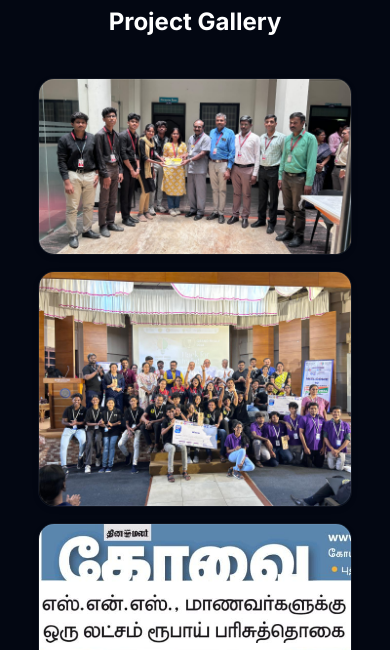
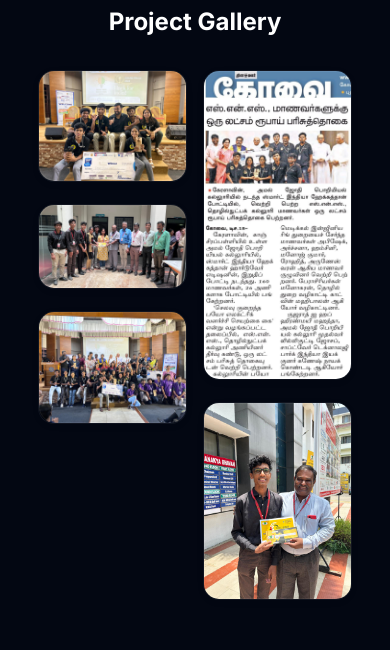
Before and after one commit to saruneswar/aruneswar-portfolio, a Next.js app: page /projects/ai-prosthetic-arm in a window 390 px wide. Shown: the part 3241-3891 px from the top of the page. Built offline with nearby package versions, Linux system fonts and the light colour scheme.

Commit message:
feat: portfolio v1.0.3 final polish and updated resume

```diff
--- a/src/components/sections/CurrentlySeeking.tsx
+++ b/src/components/sections/CurrentlySeeking.tsx
@@ -9,7 +9,7 @@ import { Badge } from "../ui/Badge";
 
 export const CurrentlySeeking = () => {
   return (
-    <Section className="py-16 md:py-24 bg-muted/10 relative overflow-hidden">
+    <Section className="py-20 md:py-24 bg-muted/10 relative overflow-hidden">
       {/* Background glow */}
       <div className="absolute top-1/2 left-1/2 -translate-x-1/2 -translate-y-1/2 w-3/4 h-3/4 bg-accent/5 rounded-full blur-[100px] pointer-events-none z-0"></div>
 
--- a/src/components/sections/EngineeringHighlights.tsx
+++ b/src/components/sections/EngineeringHighlights.tsx
@@ -8,7 +8,7 @@ import { highlightsData } from "@/data/profile";
 
 export const EngineeringHighlights = () => {
   return (
-    <Section className="py-12 md:py-16 bg-background relative z-20">
+    <Section className="py-20 md:py-16 bg-background relative z-20">
       <Container>
         <div className="grid grid-cols-1 sm:grid-cols-2 lg:grid-cols-4 gap-6">
           {highlightsData.map((stat, index) => (
--- a/src/components/ui/AchievementCard.tsx
+++ b/src/components/ui/AchievementCard.tsx
@@ -81,7 +81,7 @@ export const AchievementCard = ({ achievement, index }: AchievementCardProps) =>
           <div className="flex flex-wrap items-center gap-4 mt-auto pt-2">
             <button
               onClick={() => setIsCertificateOpen(true)}
-              className="inline-flex items-center gap-2 px-4 py-2 bg-muted/10 hover:bg-accent/5 text-muted-foreground hover:text-accent rounded-full text-sm font-semibold transition-colors duration-300 border border-white/5 hover:border-white/10"
+              className="inline-flex items-center gap-2 px-4 py-2 min-h-[44px] md:min-h-0 bg-muted/10 hover:bg-accent/5 text-muted-foreground hover:text-accent rounded-full text-sm font-semibold transition-colors duration-300 border border-white/5 hover:border-white/10"
             >
               <ExternalLink size={16} />
               View Certificate
@@ -89,7 +89,7 @@ export const AchievementCard = ({ achievement, index }: AchievementCardProps) =>
             <a
               href={achievement.certificate}
               download
-              className="inline-flex items-center gap-2 px-4 py-2 bg-muted hover:bg-muted/80 text-foreground rounded-full text-sm font-medium transition-colors duration-300 border border-muted-foreground/20"
+              className="inline-flex items-center gap-2 px-4 py-2 min-h-[44px] md:min-h-0 bg-muted hover:bg-muted/80 text-foreground rounded-full text-sm font-medium transition-colors duration-300 border border-muted-foreground/20"
             >
               <Download size={16} />
               Download Certificate
--- a/src/components/ui/Card.tsx
+++ b/src/components/ui/Card.tsx
@@ -5,7 +5,7 @@ export const Card = React.forwardRef<HTMLDivElement, React.HTMLAttributes<HTMLDi
   ({ className, ...props }, ref) => (
     <div
       ref={ref}
-      className={cn("rounded-xl border border-white/5 bg-muted/10 p-6 backdrop-blur-lg shadow-[inset_0_1px_1px_rgba(255,255,255,0.05),0_2px_8px_rgba(0,0,0,0.04)]", className)}
+      className={cn("rounded-3xl border border-white/5 bg-muted/10 p-6 md:p-8 backdrop-blur-lg shadow-[inset_0_1px_1px_rgba(255,255,255,0.05),0_2px_8px_rgba(0,0,0,0.04)]", className)}
       {...props}
     />
   )
--- a/src/components/ui/CertificateCard.tsx
+++ b/src/components/ui/CertificateCard.tsx
@@ -37,7 +37,7 @@ export const CertificateCard = ({ certificate }: CertificateCardProps) => {
         )}
         {certificate.image && <div className="absolute inset-0 shadow-[inset_0_0_0_1px_rgba(255,255,255,0.06)] pointer-events-none" />}
       </div>
-      <div className="flex flex-1 flex-col p-5">
+      <div className="flex flex-1 flex-col p-6 md:p-8">
         <h3 className="text-lg font-bold leading-tight text-foreground">{certificate.title}</h3>
         <p className="mt-1 text-sm text-muted-foreground">{certificate.issuer}</p>
         <p className="text-xs text-muted-foreground/70 mt-1">{certificate.date}</p>
--- a/src/components/ui/ProjectGallery.tsx
+++ b/src/components/ui/ProjectGallery.tsx
@@ -18,9 +18,75 @@ interface ProjectGalleryProps {
   images: string[] | undefined;
 }
 
+const MobileTabletGallery = ({ images }: { images: string[] }) => {
+  const len = images.length;
+
+  const renderItem = (src: string, index: number, extraClass: string = "") => {
+    const isVideo = src.endsWith('.mp4');
+    return (
+      <motion.div
+        key={index}
+        initial={{ opacity: 0, y: 20 }}
+        whileInView={{ opacity: 1, y: 0 }}
+        viewport={{ once: true }}
+        transition={{ duration: 0.5, delay: index * 0.1 }}
+        className={`relative rounded-2xl overflow-hidden border border-white/5 bg-muted/10 backdrop-blur-lg shadow-[inset_0_1px_1px_rgba(255,255,255,0.05),0_2px_8px_rgba(0,0,0,0.04)] hover:shadow-[inset_0_1px_1px_rgba(255,255,255,0.1),0_4px_16px_rgba(0,0,0,0.08)] hover:border-white/10 transition-all duration-300 group w-full ${extraClass}`}
+      >
+        {isVideo ? (
+          <video src={src} autoPlay muted loop playsInline controls className="w-full h-auto object-contain block group-hover:scale-[1.02] transition-transform duration-700" />
+        ) : (
+          <img src={src} alt={`Gallery Image ${index + 1}`} loading="lazy" className="w-full h-auto object-contain block group-hover:scale-[1.02] transition-transform duration-700" />
+        )}
+        <div className="absolute inset-0 shadow-[inset_0_0_0_1px_rgba(255,255,255,0.06)] pointer-events-none rounded-2xl" />
+      </motion.div>
+    );
+  };
+
+  if (len >= 5) {
+    return (
+      <div className="my-10 w-[92%] md:w-[85%] mx-auto block lg:hidden">
+        <h3 className="text-2xl font-bold text-foreground mb-8 text-center">Project Gallery</h3>
+        <div className="columns-2 md:columns-3 gap-4">
+          {images.map((src, index) => renderItem(src, index, "mb-4 inline-block w-full break-inside-avoid"))}
+        </div>
+      </div>
+    );
+  }
+
+  let gridClasses = "grid gap-4 items-start ";
+  if (len === 2) gridClasses += "grid-cols-2";
+  else if (len === 3) gridClasses += "grid-cols-2 md:grid-cols-3";
+  else if (len === 4) gridClasses += "grid-cols-2";
+  else if (len === 1) gridClasses += "grid-cols-1 md:grid-cols-2";
+
+  return (
+    <div className="my-10 w-[92%] md:w-[85%] mx-auto block lg:hidden">
+      <h3 className="text-2xl font-bold text-foreground mb-8 text-center">Project Gallery</h3>
+      <div className={gridClasses}>
+        {images.map((src, index) => {
+          let extra = "w-full";
+          if (len === 3 && index === 2) extra += " col-span-2 md:col-span-1";
+          return renderItem(src, index, extra);
+        })}
+      </div>
+    </div>
+  );
+};
+
 export const ProjectGallery = ({ images }: ProjectGalleryProps) => {
   if (!images || images.length === 0) return null;
 
+  return (
+    <>
+      <MobileTabletGallery images={images} />
+      <div className="hidden lg:block w-full">
+        <DesktopGallery images={images} />
+      </div>
+    </>
+  );
+};
+
+const DesktopGallery = ({ images }: { images: string[] }) => {
   // Detect 3-image Bento layout (1 Portrait, 2 Landscapes)
   if (images.length === 3) {
     const r0 = ASPECT_RATIOS[images[0]] || 0.75;
```
Also changed, not shown: 1 other file (tests, documents, lock files or other folders).
